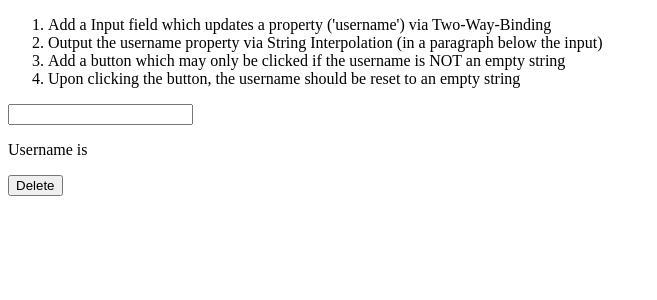
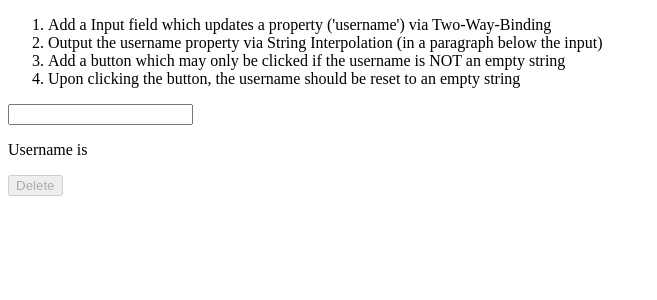
Before and after one commit to JelenaBasaric/SecondApp, an Angular app: page / in a window 1280 px wide. Shown: the top 300 px of the page, without its empty margins (0-657 px from the left). Built offline with nearby package versions, Linux system fonts and the light colour scheme.

Commit message:
method isEmptyString for button disabled

```diff
--- a/src/app/app.component.html
+++ b/src/app/app.component.html
@@ -7,4 +7,4 @@
 
 <input type="text" class="form-control" [(ngModel)]="username">
 <p >Username is {{username}}</p>
-<button class="btn btn-primary" (click)="onDelete()">Delete</button>
+<button class="btn btn-primary" [disabled]="isEmptyString()"(click)="onDelete()" [disabled]="isEmptyString()">Delete</button>
--- a/src/app/app.component.ts
+++ b/src/app/app.component.ts
@@ -8,8 +8,8 @@ import { Component } from '@angular/core';
 export class AppComponent {
   username=''
 
-  isEmptyString(event: any){
-    console.log(event);
+  isEmptyString(){
+   return this.username===""? true:false
   }
   onDelete(){
     this.username=""
```
